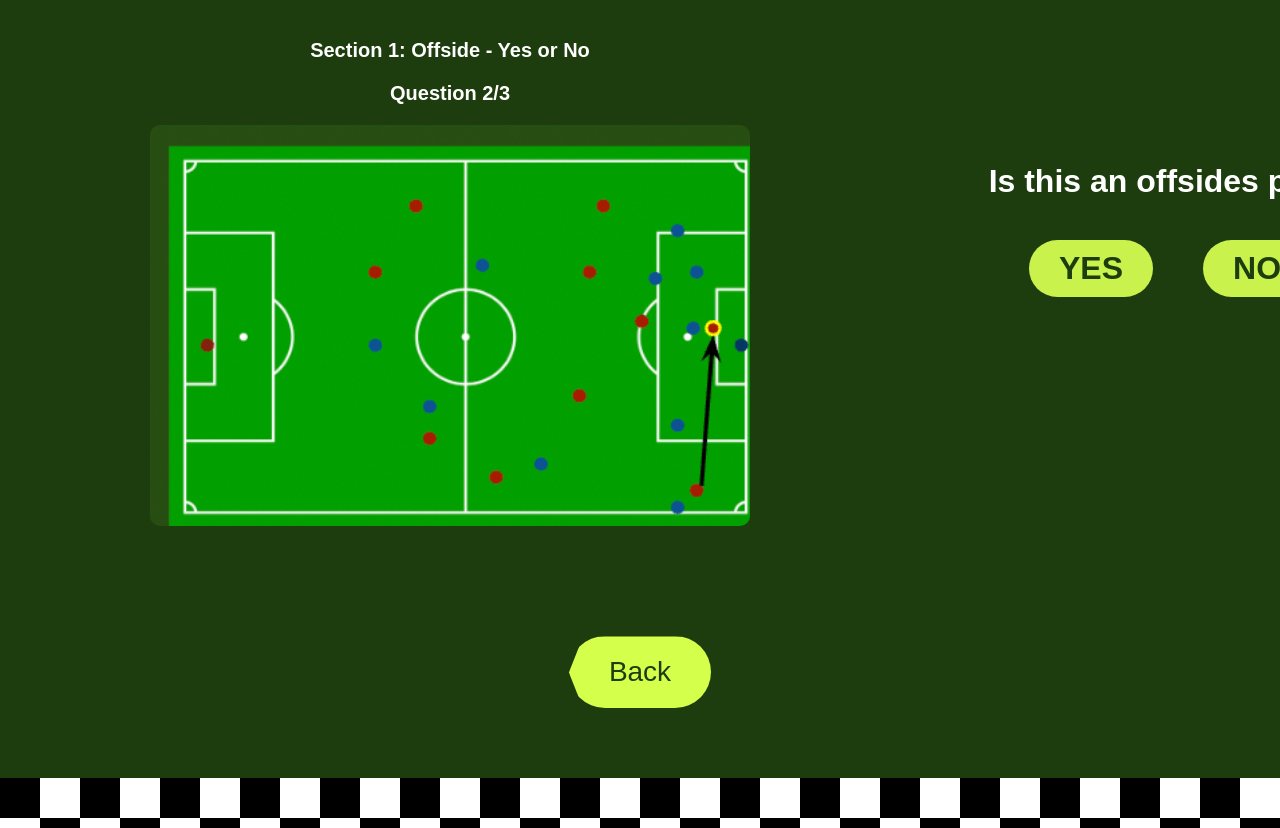
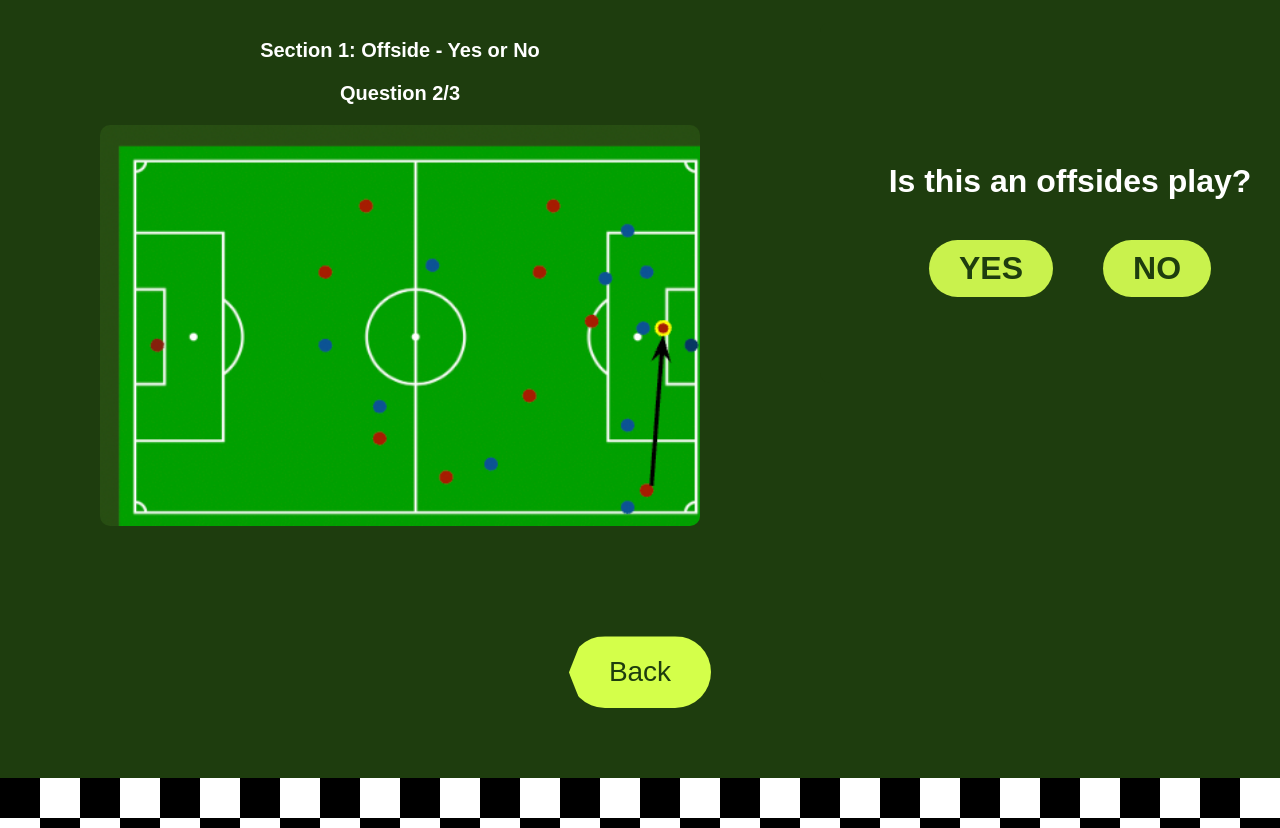
Before and after one commit to anumahmad/coms4170_ui_design_final, a Flask app: page /quiz/1 in a window 1280 px wide. Shown: the part 68-896 px from the top of the page. Run offline with Flask 3, Linux system fonts and the light colour scheme; some web fonts are replaced.

Commit message:
Update style.css

```diff
--- a/static/style.css
+++ b/static/style.css
@@ -310,7 +310,7 @@ footer {
 
 .quiz-page .quiz-content {
     display: grid;
-    grid-template-columns: 900px 500px;
+    grid-template-columns: 800px 500px;
     gap: 20px;
     max-width: 1500px;
     margin: 60px auto 40px auto;
```
